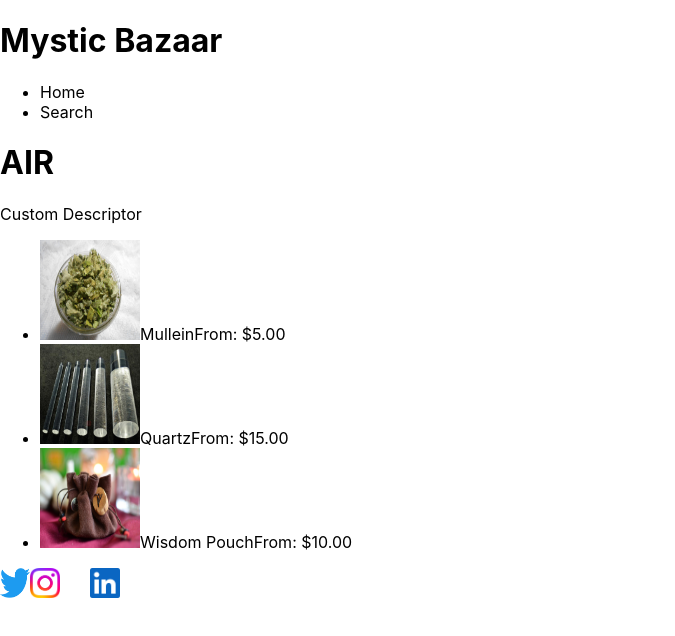
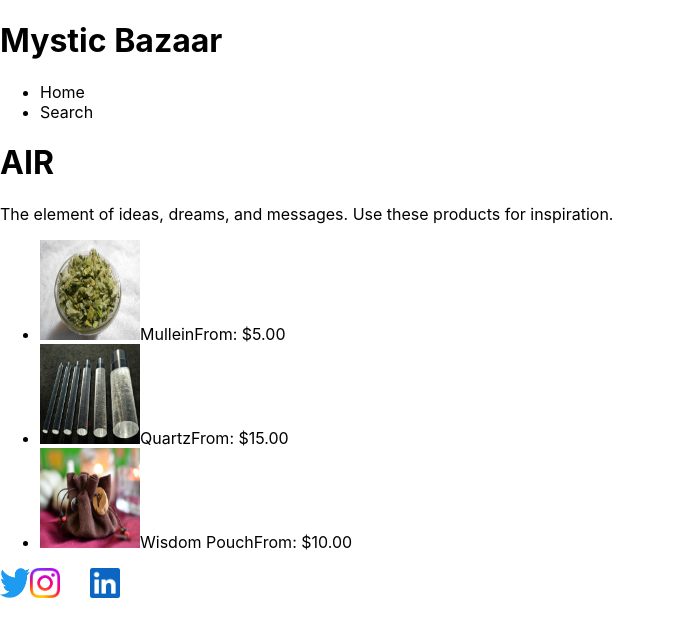
Before and after one commit to LeeGee64/mystic-bazaar-v2, a Next.js app: page /categories/air in a window 1280 px wide. Shown: the top 636 px of the page, without its empty margins (0-675 px from the left). Built offline with nearby package versions, Linux system fonts and the light colour scheme; a web font is replaced by a local one.

Commit message:
addition of descriptions to each category page

```diff
--- a/pages/api/productOperations.js
+++ b/pages/api/productOperations.js
@@ -17,3 +17,10 @@ export function getPrice(currency,value){
 
     return finalPrice;
 }
+
+//pulls out Date value from porducts
+export function getDate(productDate){
+    let dateValue = 0;
+
+    return dateValue;
+}
--- a/pages/categories/[category].js
+++ b/pages/categories/[category].js
@@ -7,12 +7,12 @@ import useSWR from 'swr';
 const fetcher = (url) => fetch(url).then((res) => res.json());
 
 export default function Category() {
-    let apiUrl = '/api/staticdata';
+    let apiData = '/api/staticdata';
     const router = useRouter()
     const {category}  = router.query
 
 
-    const { data, error } = useSWR({category} ? apiUrl : null,fetcher);
+    const { data, error } = useSWR({category} ? apiData : null,fetcher);
 
         //Handle the error state
         if (error) return <div>Failed to load</div>;
@@ -26,9 +26,12 @@ export default function Category() {
         const selectedCat = catArray.find((p) => p === category);
 
 
+        const descArray = productObject.catdescription;
+        const selectDesc = descArray.find((d)=> d.name === selectedCat)?.description;
+
         return (selectedCat ? <Layout>
                                 <h1>{selectedCat.toUpperCase()}</h1>
-                                <p>Custom Descriptor</p>
+                                <p>{!selectDesc ? 'Enjoy these ethically sourced and created product!': selectDesc}</p>
                                 <ul>
                                 {prodArray.map((p)=> {if(p.category.includes(selectedCat)){return (
                             <li key={p.id}>
--- a/pages/categories/index.js
+++ b/pages/categories/index.js
@@ -7,7 +7,7 @@ import useSWR from 'swr';
 const fetcher = (url) => fetch(url).then((res) => res.json());
 
 export default function Home() {
-let apiUrl = './api/staticdata';
+let apiUrl= './api/staticdata';
 
 const { data, error } = useSWR(apiUrl, fetcher);
 
@@ -22,6 +22,7 @@ const { data, error } = useSWR(apiUrl, fetcher);
     let majArray = ["herbs","crystals","pouches"];
     let elArray = catArray.filter((p)=>{if(!majArray.includes(p)){return p}})
                           .sort((a, b) => a.localeCompare(b));
+
 
   return (
       <Layout>
--- a/util/data.json
+++ b/util/data.json
@@ -495,6 +495,27 @@
             ]
           }
       }
+    ],
 
-    ]
+    "catdescription": [
+      {
+          "name": "air",
+          "description": "The element of ideas, dreams, and messages. Use these products for inspiration."
+      },{
+          "name": "earth",
+          "description": "The element of health, anchoring, and the past. Use these products to find rooted truths."
+      },{
+          "name": "water",
+          "description": "The element of life, movement, and change. Use these products to resfresh your perspective."
+      },{
+          "name": "fire",
+          "description": "The element of energy, passion, and knowledge. Use these products to spark change."
+      },{
+          "name": "sun",
+          "description": "The element of Divine power and Ultimate knowledge. Use these products to connect to Higher Power."
+      },{
+          "name": "moon",
+          "description": "The element of shadows and inner knowledge. Use these products to journey into the self."
+      }
+  ]
   }
```
